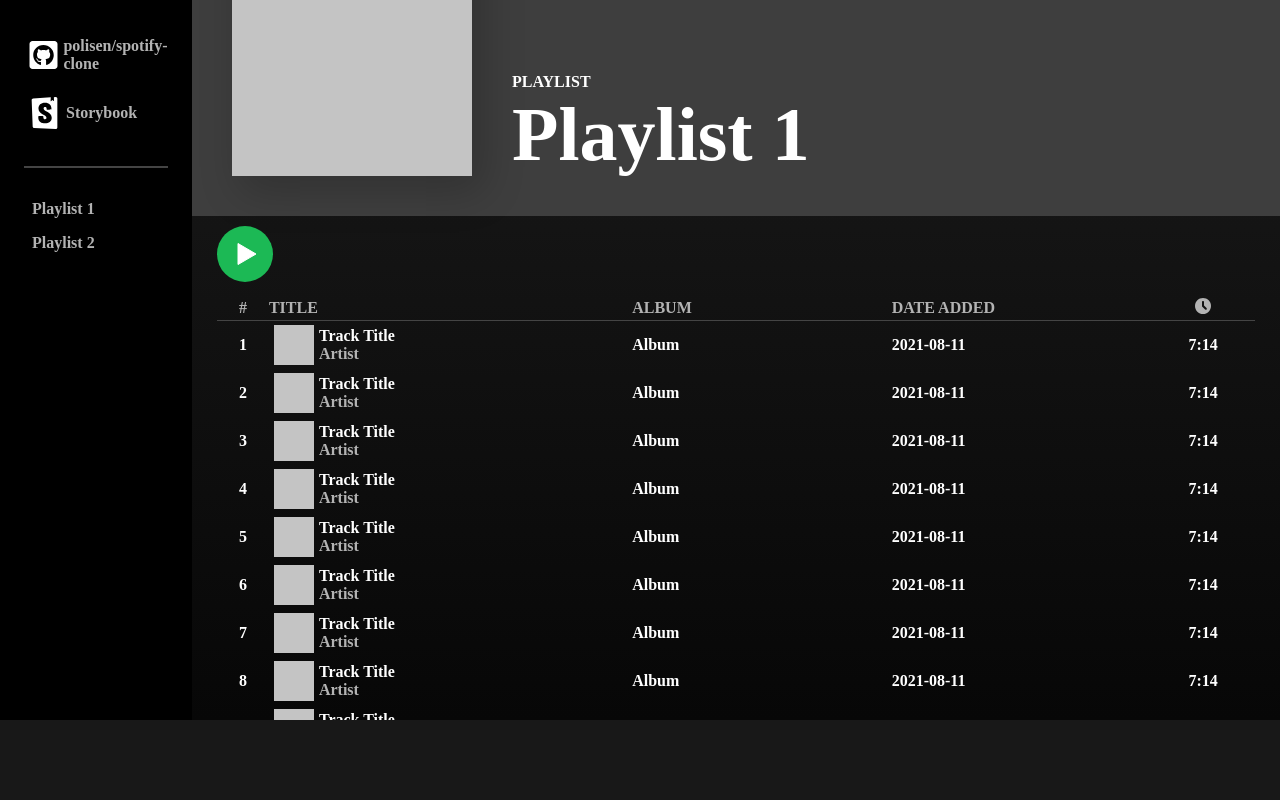
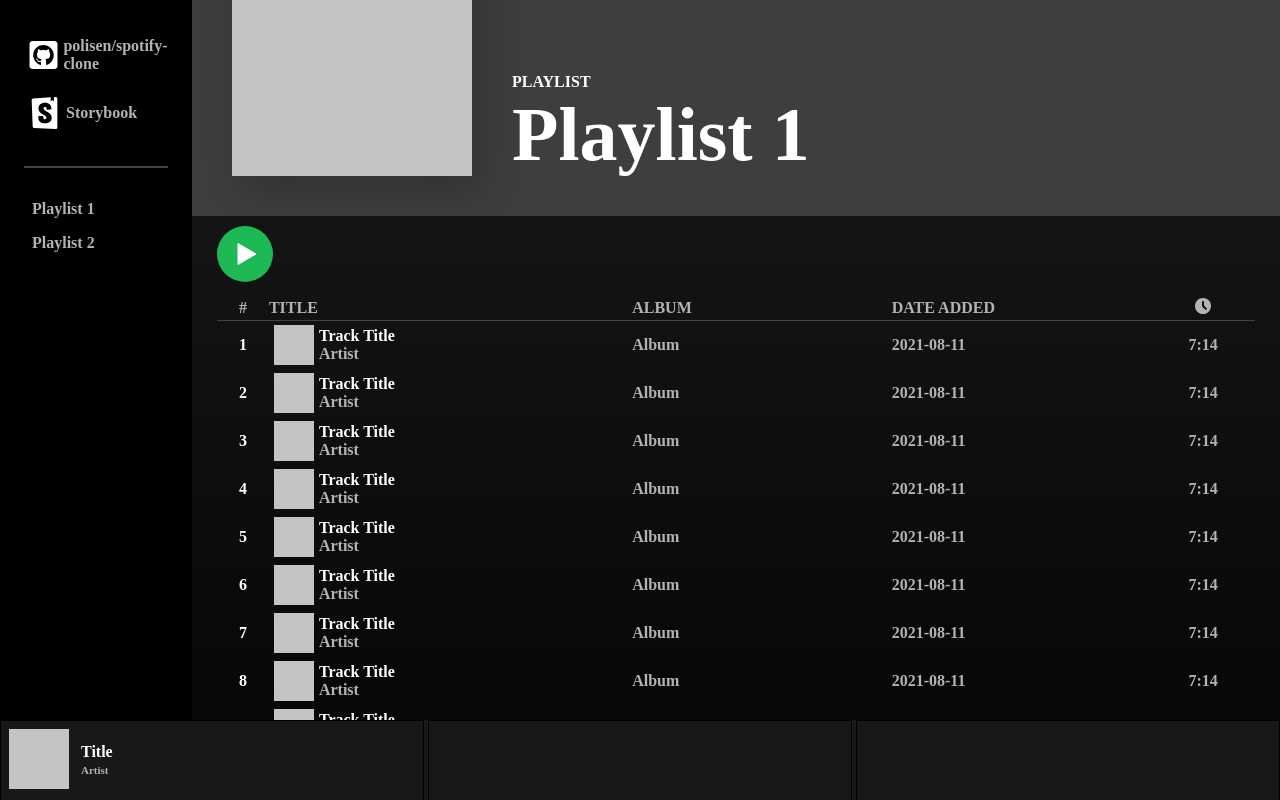
Before and after one commit to polisen/spotify-clone, a React (Create React App) app: page / in a window 1280 px wide. Built offline with nearby package versions, Linux system fonts and the light colour scheme.

Commit message:
Added view for currently playing track

```diff
--- a/src/App.tsx
+++ b/src/App.tsx
@@ -1,30 +1,16 @@
 import React from "react";
 import styled from "styled-components";
 import {MainContent} from './components/MainContent'
+import Controls from './components/ControlBar'
 function App() {
   return (
     <>
       <MainContent/>
-      <ControlBar />
+      <Controls />
     </>
   );
 }
 
 
-const ControlBarLayout = styled.div`
-  margin-top: 1rem;
-  padding: 1rem;
-  background-color: #181818;
-  position: fixed;
-  height: 3em;
-  bottom: 0;
-  left: 0;
-  width: 100%;
-`;
-
-const ControlBar = () => {
-  return <ControlBarLayout></ControlBarLayout>;
-};
-
 
 export default App;
--- /dev/null
+++ b/src/components/ControlBar/Controls.tsx
@@ -0,0 +1,12 @@
+import {Container} from './components'
+
+
+
+const Controls = () => {
+    return (
+        <Container>
+        </Container>
+    )
+}
+
+export default Controls;
--- /dev/null
+++ b/src/components/ControlBar/CurrentlyPlaying.tsx
@@ -0,0 +1,56 @@
+import { Container } from "./components";
+import Rectangle from "../../svg/Rectangle.svg";
+import styled from "styled-components";
+
+const Image = styled.img`
+  width: calc(5em - 20px);
+  height: calc(5em - 20px);
+  margin: 7.5px;
+`;
+const AlbumImage = ({ src }: any) => {
+  return (
+    <div>
+      <Image src={src} />
+    </div>
+  );
+};
+
+const Text = styled.p`
+  font-family: montserrat;
+  font-weight: bold;
+  color: white;
+  margin: 0;
+  /* overflow: hidden; */
+  margin-left: ${({ inset }: any) => (inset ? ".5em" : "0")};
+`;
+
+
+const Artist = styled.p`
+  font-family: montserrat;
+  font-weight: bold;
+  color: #b3b3b3;
+  font-size: 11px;
+  margin: 3px;
+  /* overflow: hidden; */
+  margin-left: ${({ inset }: any) => (inset ? ".5em" : "0")};
+`;
+const TrackInfo = ({ artist, title }: any) => {
+  return (
+    <div style={{padding: '5px'}}>
+        <Text>{title}</Text>
+      <Artist>{artist}</Artist>
+
+    </div>
+  );
+};
+
+const CurrentlyPlaying = () => {
+  return (
+    <Container>
+      <AlbumImage src={Rectangle} />
+      <TrackInfo artist={"Artist"} title={"Title"} />
+    </Container>
+  );
+};
+
+export default CurrentlyPlaying;
--- /dev/null
+++ b/src/components/ControlBar/Volume.tsx
@@ -0,0 +1,12 @@
+import {Container} from './components'
+
+
+
+const Volume = () => {
+    return (
+        <Container>
+        </Container>
+    )
+}
+
+export default Volume;
--- /dev/null
+++ b/src/components/ControlBar/components.tsx
@@ -0,0 +1,12 @@
+import styled from 'styled-components';
+
+
+
+export const Container = styled.div`
+width: 33%;
+/* background: red; */
+border: 1px solid black;
+display: flex;
+align-items: center;
+height: 100%;
+`
--- /dev/null
+++ b/src/components/ControlBar/index.tsx
@@ -0,0 +1,24 @@
+import styled from 'styled-components';
+import CurrentlyPlaying from './CurrentlyPlaying';
+import Controls from './Controls'
+import Volume from './Volume'
+const ControlBarLayout = styled.div`
+  background-color: #181818;
+  position: fixed;
+  height: 5em;
+  bottom: 0;
+  left: 0;
+  display: flex;
+  justify-content: space-between;
+  width: 100%;
+`;
+
+const ControlBar = () => {
+  return <ControlBarLayout>
+      <CurrentlyPlaying/>
+      <Controls/>
+      <Volume/>
+  </ControlBarLayout>;
+};
+
+export default ControlBar;
--- a/src/components/PlaylistContent/Playlist.tsx
+++ b/src/components/PlaylistContent/Playlist.tsx
@@ -9,6 +9,7 @@ const TrackLayout = styled.div`
     background-color: #444444;
   }
   cursor: pointer;
+  border-radius: 4px;
 `;
 
 export const Track = ({ index }: any) => {
@@ -22,9 +23,9 @@ export const Track = ({ index }: any) => {
       alignment: "start",
       image: Rectangle,
     },
-    { key: "album", text: "Album", width: "25%", alignment: "start" },
-    { key: "dateAdded", text: "2021-08-11", width: "25%", alignment: "start" },
-    { key: "time", text: "7:14", width: "10%", alignment: "center" },
+    { key: "album", text: "Album", width: "25%", alignment: "start", secondaryColor: true },
+    { key: "dateAdded", text: "2021-08-11", width: "25%", alignment: "start", secondaryColor: true },
+    { key: "time", text: "7:14", width: "10%", alignment: "center", secondaryColor: true },
   ];
   return (
     <TrackLayout>
@@ -45,7 +46,7 @@ export const Playlist = () => {
   return (
     <PlaylistBox>
       {new Array(50).fill(true).map((e, index) => (
-        <Track index={index + 1} />
+        <Track key={index} index={index + 1} />
       ))}
     </PlaylistBox>
   );
--- a/src/components/PlaylistContent/header.tsx
+++ b/src/components/PlaylistContent/header.tsx
@@ -2,7 +2,6 @@ import styled from "styled-components";
 import { ReactComponent as Clock } from "../../svg/Clock.svg";
 import { Item } from "./TableItem";
 import { ReactNode } from "react";
-import { Sticky } from "react-sticky";
 
 const HeaderLayout = styled.div`
   border: 1px #444444;
--- a/src/components/SideBar/index.tsx
+++ b/src/components/SideBar/index.tsx
@@ -27,6 +27,7 @@ const Text = styled.p`
   font-weight: bold;
   color: #b3b3b3;
   margin: 0;
+  overflow: hidden;
   margin-left: ${({inset}: any) => inset ? '.5em' : '0'};
 `;
 
@@ -98,7 +99,7 @@ const SideBar = () => {
         })}
         <Divider />
         {playlists.map((text) => {
-          return <PlaylistItem text={text} />;
+          return <PlaylistItem key={text} text={text} />;
         })}
       </Margins>
     </SidebarLayout>
```
